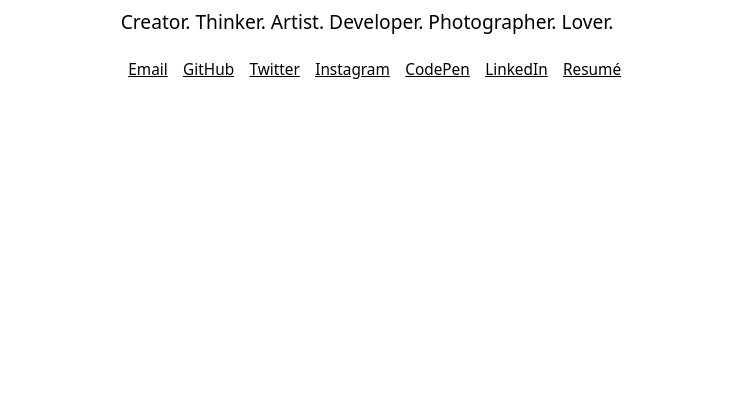
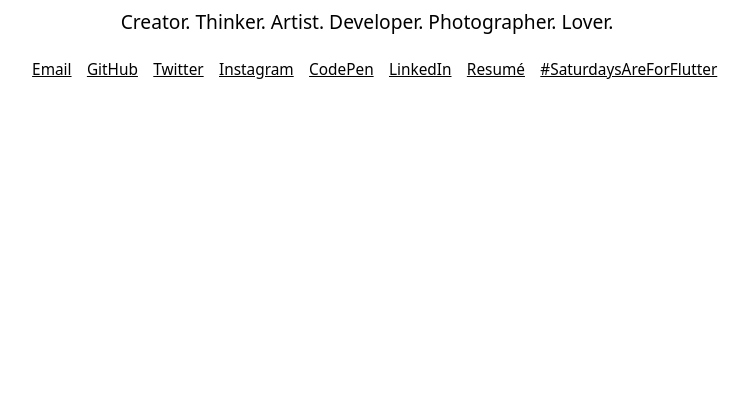
Before and after one commit to jogboms/jogboms.github.io, a plain HTML site: page index.html in a window 1280 px wide. Shown: the part 404-800 px from the top of the page, without its empty margins (273-1022 px from the left). Drawn offline with Linux system fonts and the light colour scheme.

Commit message:
#SaturdaysAreForFlutter

```diff
--- a/index.html
+++ b/index.html
@@ -100,6 +100,9 @@
     <li>
       <a href="https://stackoverflow.com/cv/jogboms" target="_blank">Resumé</a>
     </li>
+    <li>
+      <a href="https://twitter.com/search?q=SaturdaysAreForFlutter&src=typeahead_click&f=live" target="_blank">#SaturdaysAreForFlutter</a>
+    </li>
   </ul>
 </body>
 
```
